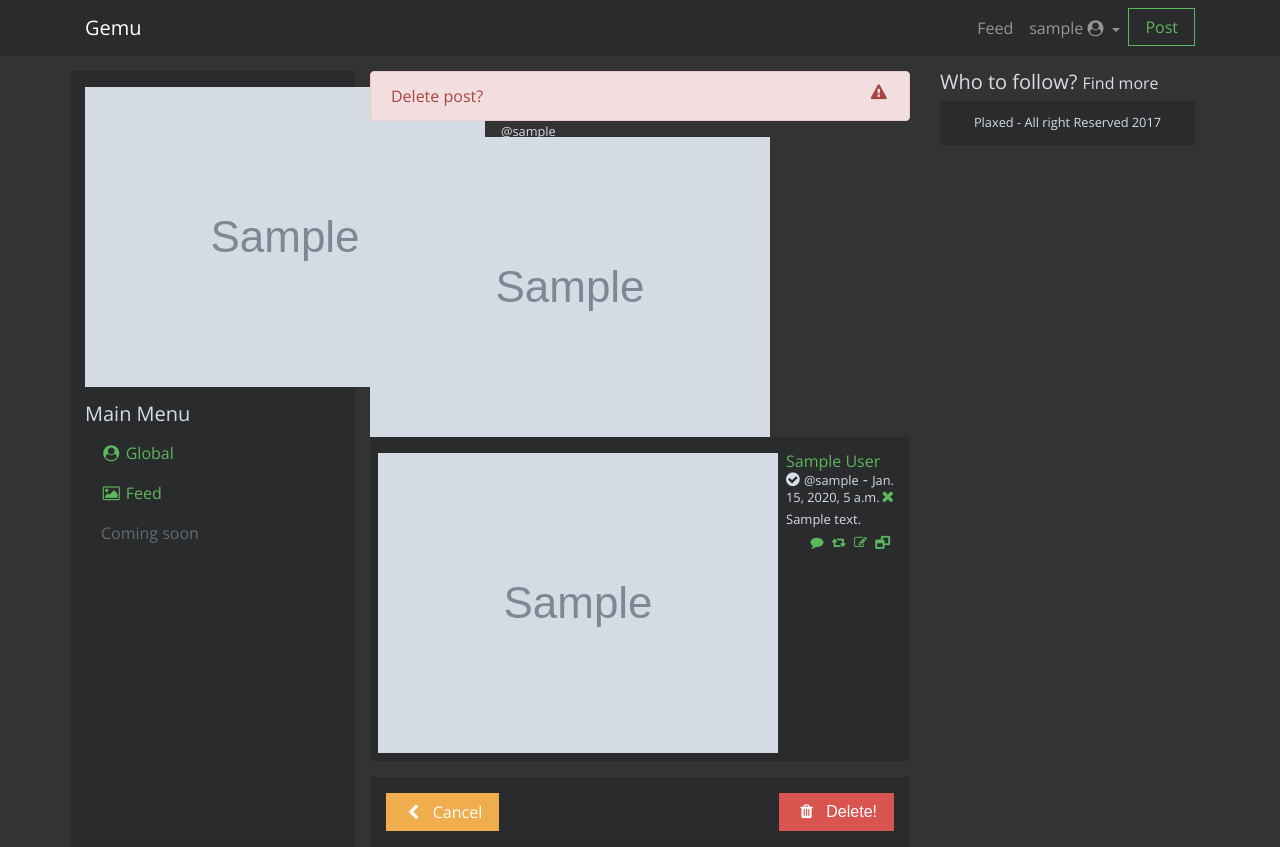
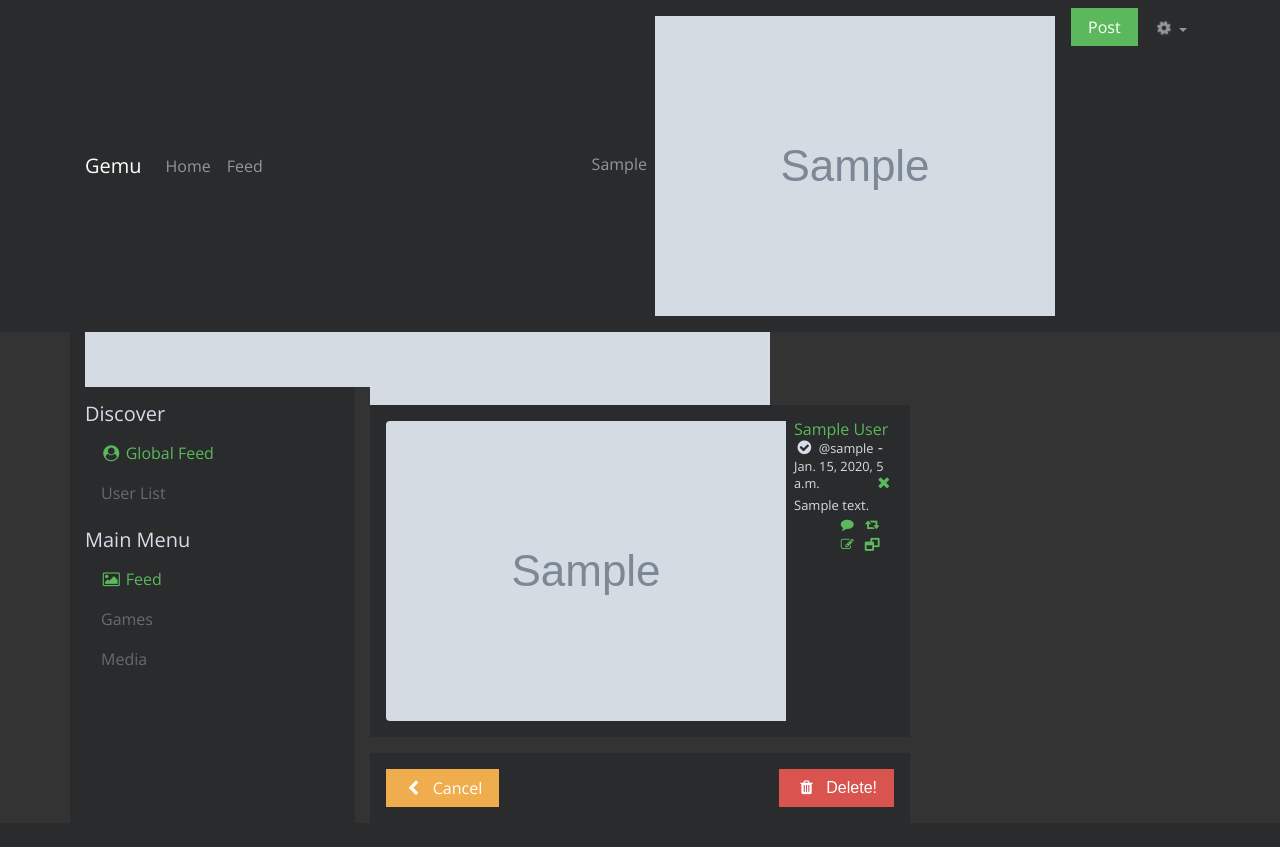
Before and after one commit to cotizcesar/gemu, a Django app: page /p/delete/1 in a window 1280 px wide. After the commit the page ends 807 px from the top, so only its background shows below. Run offline with Django 3.2, Linux system fonts and the light colour scheme; a user stored in the database is signed in; tables that the repository leaves empty hold one stand-in row (values such as "Sample post"); grey boxes marked "Sample" are stand-in pictures; some libraries are stand-ins or nearby versions.

Commit message:
New update!

```diff
--- a/plaxed/settings.py
+++ b/plaxed/settings.py
@@ -137,10 +137,11 @@ THUMBNAIL_TRANSPARENCY_EXTENSION = 'png'
 
 THUMBNAIL_ALIASES = {
     '': {
-        'post': {'size': (555, 0), 'crop': 'smart', 'upscale' : True},
+        'post': {'size': (540, 0), 'crop': 'smart', 'upscale' : True},
         'header': {'size': (1170, 350), 'crop': 'smart', 'upscale' : True},
         'avatar': {'size': (200, 200), 'crop': 'smart', 'upscale' : True},
         'avatar_thumb': {'size': (50, 50), 'crop': 'smart', 'upscale' : True},
+        'avatar_header': {'size': (21, 0), 'crop': 'smart', 'upscale' : True},
     },
 }
 
--- a/templates/header.html
+++ b/templates/header.html
@@ -1,5 +1,6 @@
+{# Moved to Bootstrap 4 #}
 {% load account %}
-{# Moved to Bootstrap 4 #}
+{% load thumbnail %}
 <header>
     <nav class="navbar fixed-top navbar-toggleable-sm navbar-inverse bg-inverse">
         <div class="container">
@@ -11,20 +12,25 @@
             {% else %}
             <a class="navbar-brand" href="{% url 'index' %}">Gemu</a>
             {% endif %}
+            <ul class="navbar-nav mr-auto">
+                <li class="nav-item"><a class="nav-link {% url 'index' as home_url %}{% if request.get_full_path == home_url %}active{% endif %}" href="{% url 'index' %}">Home</a></li>
+                {% if user.is_authenticated %}
+                <li class="nav-item"><a class="nav-link {% url 'timeline' as home_url %}{% if request.get_full_path == home_url %}active{% endif %}" href="{% url 'timeline' %}">Feed</a></li>
+                {% endif %}
+            </ul>
             <ul class="navbar-nav ml-auto">
                 {% if user.is_authenticated %}
-                <li class="nav-item"><a class="nav-link {% url 'timeline' as home_url %}{% if request.get_full_path == home_url %}active{% endif %}" href="{% url 'timeline' %}">Feed</a></li>
+                <li class="nav-item mr-2"><a class="nav-link" href="{% url 'userprofile' user %}">{{ user.first_name }} <img class="ml-1" src="{{ user.userprofile.avatar|thumbnail_url:'avatar_header'|default:'\media/avatar/default.png' }}"></a></li>
+                <li class="nav-item mr-2"><a class="btn btn-success" href="{% url 'post_new' %}">Post</a></li>
                 <li class="nav-item dropdown">
-                    <a class="nav-link dropdown-toggle" href="#" id="navbarDropdownMenuLink" data-toggle="dropdown" aria-haspopup="true" aria-expanded="false">{% user_display user %} <i class="fa fa-user-circle" aria-hidden="true"></i> </a>
-                    <div class="dropdown-menu" aria-labelledby="navbarDropdownMenuLink">
-                        <a class="dropdown-item" href="{% url 'userprofile' user %}">Profile</a>
+                    <a class="nav-link dropdown-toggle" href="#" id="navbarDropdownMenuLink" data-toggle="dropdown" aria-haspopup="true" aria-expanded="false"><i class="fa fa-cog fa-spin fa-fw" aria-hidden="true"></i></a>
+                    <div class="dropdown-menu dropdown-menu-right" aria-labelledby="navbarDropdownMenuLink">
                         <a class="dropdown-item" href="{% url 'userprofile_basic' %}">Options</a>
                         <a class="dropdown-item" href="{% url 'account_logout' %}">Logout</a>
                     </div>
                 </li>
-                <li class="nav-item"><a class="btn btn-outline-success" href="{% url 'post_new' %}">Post</a></li>
                 {% else %}
-                <li class="nav-item"><a class="btn btn-outline-success" href="{% url 'account_signup' %}">Signup</a></li>
+                <li class="nav-item mr-2"><a class="btn btn-outline-success" href="{% url 'account_signup' %}">Signup</a></li>
                 <li class="nav-item"><a class="btn btn-outline-info" href="{% url 'account_login' %}">Login</a> </li>
                 {% endif %}
             </ul>
--- a/templates/posts/post.html
+++ b/templates/posts/post.html
@@ -8,28 +8,28 @@
     {{ post.video|youtube_embed_url|safe }}
 </div>
 {% endif %}
-<div class="media post mb-3 bg-inverse">
-    <img class="d-flex rounded p-2 pt-3" src="{{ post.user.userprofile.avatar|thumbnail_url:'avatar_thumb'|default:'\media/avatar/default.png' }}" alt="Generic placeholder image">
-    <div class="media-body pt-3 pr-3 pb-3">
+<div class="media post p-3 mb-3 bg-inverse">
+    <img class="d-flex rounded pr-2" src="{{ post.user.userprofile.avatar|thumbnail_url:'avatar_thumb'|default:'\media/avatar/default.png' }}" alt="Generic placeholder image">
+    <div class="media-body">
         <h6 class="m-0 mb-1">
             <a href="{% url 'userprofile' post.user.username %}">{{ post.user.get_full_name }}</a>
             {% if post.user.is_staff is True %}
-            <i class="fa fa-check-circle" aria-hidden="true"></i>
+            <i class="fa fa-check-circle fa-fw" aria-hidden="true"></i>
             {% endif %}
             <small>@{{ post.user.username }}</small> -
             <small>{{ post.date_created }}</small>
             {% if user == post.user %}
-            <a class="float-right" href="{% url 'post_delete' post.id %}"><i class="fa fa-times" aria-hidden="true"></i></a>
+            <a class="float-right" href="{% url 'post_delete' post.id %}"><i class="fa fa-times fa-fw" aria-hidden="true"></i></a>
             {% endif %}
         </h6>
         <p class="m-0 text-justify">{{ post.text }}</p>
-        <ul class="m-0 pr-1 pt-1 pl-2 float-right post-menu">
-            <li><a href="{% url 'post_comment' post.id %}"><i class="fa fa-comment" aria-hidden="true"></i></a></li>
-            <li><a href="#"><i class="fa fa-retweet" aria-hidden="true"></i></a></li>
+        <ul class="m-0 float-right post-menu">
+            <li><a href="{% url 'post_comment' post.id %}"><i class="fa fa-comment fa-fw" aria-hidden="true"></i></a></li>
+            <li><a href="#"><i class="fa fa-retweet fa-fw" aria-hidden="true"></i></a></li>
             {% if user == post.user %}
-            <li><a href="#"><i class="fa fa-pencil-square-o" aria-hidden="true"></i></a></li>
+            <li><a href="#"><i class="fa fa-pencil-square-o fa-fw" aria-hidden="true"></i></a></li>
             {% endif %}
-            <li><a href="{% url 'post_detail' post.id %}"><i class="fa fa-window-restore" aria-hidden="true"></i></a></li>
+            <li><a href="{% url 'post_detail' post.id %}"><i class="fa fa-window-restore fa-fw" aria-hidden="true"></i></a></li>
         </ul>
     </div>
 </div>
--- a/templates/posts/post_delete.html
+++ b/templates/posts/post_delete.html
@@ -10,7 +10,7 @@
         </div>
         <div class="col-md-6">
             {% if user.is_authenticated %}
-            <div class="alert alert-danger align-middle" role="alert">Delete post? <i class="fa fa-exclamation-triangle fa-fw float-right" aria-hidden="true"></i></div>
+            <h4>Delete post? <small>This is forever</small></h4>
             <form method="post">
                 {% csrf_token %}
                 <div class="form-group">
--- a/templates/timeline/timeline_mod_menu.html
+++ b/templates/timeline/timeline_mod_menu.html
@@ -1,7 +1,12 @@
 {# Migrated to Bootstrap 4 #}
+<h5>Discover</h5>
+<nav class="nav flex-column mb-3">
+    <a class="nav-link {% if request.resolver_match.url_name == 'timeline_global' %}active{% endif %}" href="{% url 'timeline_global' %}"><i class="fa fa-user-circle fa-fw" aria-hidden="true"></i> Global Feed</a>
+    <a class="nav-link disabled" href="#">User List</a>
+</nav>
 <h5>Main Menu</h5>
 <nav class="nav flex-column">
-    <a class="nav-link {% if request.resolver_match.url_name == 'timeline_global' %}active{% endif %}" href="{% url 'timeline_global' %}"><i class="fa fa-user-circle fa-fw" aria-hidden="true"></i> Global</a>
     <a class="nav-link {% if request.resolver_match.url_name == 'timeline' %}active{% endif %}" href="{% url 'timeline' %}"><i class="fa fa-picture-o fa-fw" aria-hidden="true"></i> Feed</a>
-    <a class="nav-link disabled" href="#">Coming soon</a>
+    <a class="nav-link disabled" href="#">Games</a>
+    <a class="nav-link disabled" href="#">Media</a>
 </nav>
```
Also changed, not shown: templates/posts/post_detail_comment.html (+5 -5 lines), media/avatar/FRgAKNrSBIT2km_8_600.jpg (added), media/avatar/FRgAKNrSBIT2km_8_600.jpg.200x200_q85_crop-smart_upscale.jpg (added), media/avatar/FRgAKNrSBIT2km_8_600.jpg.21x0_q85_crop-smart_upscale.jpg (added), media/avatar/FRgAKNrSBIT2km_8_600.jpg.50x50_q85_crop-smart_upscale.jpg (added), media/avatar/default.png.21x0_q85_crop-smart_upscale.png (added), media/header/default.png.540x0_q85_crop-smart_upscale.png (added), media/posts/16473650_1251027248318660_8910631358865949745_n.jpg (added), media/posts/16473650_1251027248318660_8910631358865949745_n.jpg.540x0_q85_crop-smart_upscale.jpg (added), media/posts/16473650_1251027248318660_8910631358865949745_n.jpg.555x0_q85_crop-smart_upscale.jpg (added).
